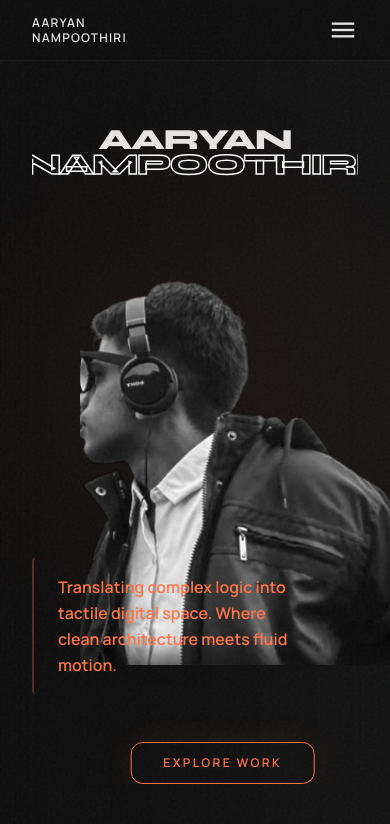
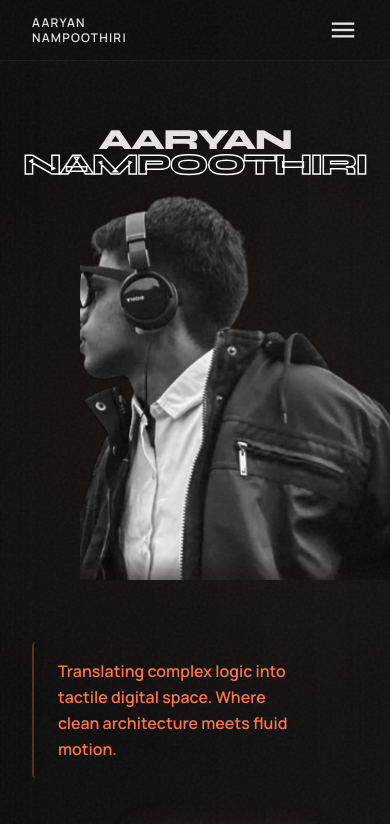
Before and after one commit to aaryannampoothiri/aaryannampoothiri, a React (Vite) app: page / in a window 390 px wide. Shown: the top 824 px of the page. Built offline with nearby package versions, Linux system fonts and the light colour scheme.

Commit message:
fix: anchor portrait avoiding push-down and correctly set z-index hierarchy for name on mobile

```diff
--- a/src/App.tsx
+++ b/src/App.tsx
@@ -489,18 +489,18 @@ function HomeView({
           <div className="w-full h-full bg-[radial-gradient(circle_at_50%_50%,_rgba(255,115,70,0.05),transparent_70%)]"></div>
         </div>
         <div className="container mx-auto relative z-10 flex flex-col items-center">
-          <div className="relative w-full text-center z-0 mt-12 md:mt-20">
-            <h1 className="flex flex-col items-center justify-center text-[7.5vw] md:text-[6.5vw] font-syne font-black leading-[0.85] tracking-tighter uppercase select-none w-full whitespace-nowrap overflow-hidden">
-              <span className="text-on-surface reveal-on-scroll reveal-delay-100 relative z-20 md:-z-10">AARYAN</span>
-              <span className="text-stroke reveal-on-scroll reveal-delay-200 relative z-20 md:-z-10">NAMPOOTHIRI</span>
+          <div className="relative w-full text-center z-20 md:z-0 mt-12 md:mt-20">
+            <h1 className="flex flex-col items-center justify-center text-[7.5vw] md:text-[6.5vw] font-syne font-black leading-[0.85] tracking-tighter uppercase select-none w-full whitespace-nowrap overflow-visible">
+              <span className="text-on-surface reveal-on-scroll reveal-delay-100 relative md:-z-10">AARYAN</span>
+              <span className="text-stroke reveal-on-scroll reveal-delay-200 relative md:-z-10">NAMPOOTHIRI</span>
             </h1>
           </div>
-          <div className="absolute inset-0 flex items-center justify-center z-10 pointer-events-none reveal-on-scroll pt-20 md:pt-16">
+          <div className="absolute inset-x-0 top-0 md:bottom-0 flex items-start md:items-center justify-center z-10 pointer-events-none reveal-on-scroll pt-24 md:pt-16">
             <div className="relative w-full max-w-lg h-[50vh] md:max-w-3xl md:h-[75vh] portrait-mask translate-x-12 md:translate-x-24">
               <img alt="Aaryan's professional portrait" className="w-full h-full object-cover object-top grayscale pointer-events-auto scale-x-[-1]" src="/potrait.png"/>
             </div>
           </div>
-          <div className="relative z-20 mt-[45vh] md:mt-56 w-full flex flex-col md:flex-row items-center justify-between gap-12 px-8 max-w-7xl mx-auto">
+          <div className="relative z-20 mt-[55vh] md:mt-56 w-full flex flex-col md:flex-row items-center justify-between gap-12 px-8 max-w-7xl mx-auto">
             <div className="flex-1 flex justify-start -ml-8 md:-ml-20 z-20">
               <p className="text-left text-[#ff7346] text-base md:text-lg font-body leading-relaxed font-bold md:bg-background/20 md:backdrop-blur-sm px-6 py-4 rounded-lg reveal-on-scroll reveal-delay-300 max-w-sm border-l-2 border-[#ff7346]/30">
                 Translating complex logic into tactile digital space. Where clean architecture meets fluid motion.
```
